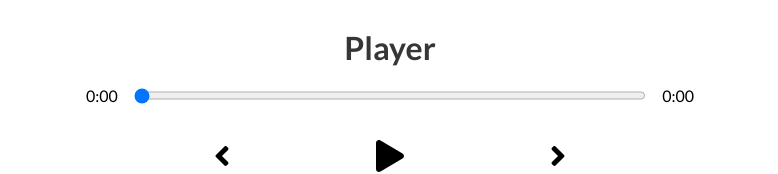
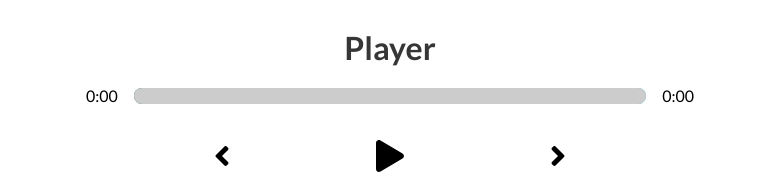
Before and after one commit to nicolas-webdev/react-app-learning, a React (Create React App) app: page / in a window 1280 px wide. Shown: the part 532-706 px from the top of the page, without its empty margins (250-1028 px from the left). Built offline with nearby package versions, Linux system fonts and the light colour scheme.

Commit message:
style the input

```diff
--- a/src/App.js
+++ b/src/App.js
@@ -18,7 +18,11 @@
   const timeUpdateHandler = (e) => {
     const current = e.target.currentTime;
     const duration = e.target.duration;
-    setSongInfo({ ...songInfo, currentTime: current, duration });
+    setSongInfo({
+      ...songInfo,
+      currentTime: current,
+      duration,
+    });
   };
   //state
   const [songs, setSongs] = useState(data());
@@ -27,8 +31,10 @@
   const [songInfo, setSongInfo] = useState({
     currentTime: 0,
     duration: 0,
+    animationPercentage: 0,
   });
   const [libraryStatus, setLibraryStatus] = useState(false);
+
   return (
     <div className="App">
       <Nav libraryStatus={libraryStatus} setLibraryStatus={setLibraryStatus} />
--- a/src/components/Player.js
+++ b/src/components/Player.js
@@ -63,12 +63,23 @@
     }
     playAudio(isPlaying, audioRef);
   };
+  //animation Percentage
+  const animationPercentage = (songInfo.currentTime / songInfo.duration) * 100;
+  const trackAnim = {
+    transform: `translateX(${animationPercentage}%)`,
+  };
 
   return (
     <div className="player">
       <h1>Player</h1>
       <div className="time-control">
         <p>{getTime(songInfo.currentTime)}</p>
+        <div
+          style={{
+            background: `linear-gradient(to right, ${currentSong.color[0]}, ${currentSong.color[1]})`,
+          }}
+          className="track"
+        >
           <input
             min={0}
             max={songInfo.duration || 0}
@@ -76,6 +87,8 @@
             onChange={dragHandler}
             type="range"
           />
+          <div style={trackAnim} className="animate-track"></div>
+        </div>
         <p>{songInfo.duration ? getTime(songInfo.duration) : "0:00"}</p>
       </div>
       <div className="play-control">
--- a/src/styles/_player.scss
+++ b/src/styles/_player.scss
@@ -9,9 +9,14 @@
 .time-control {
   width: 50%;
   display: flex;
+  align-items: center;
+  justify-content: center;
   input {
     width: 100%;
-    padding: 1rem 0rem;
+    // padding: 1rem 0rem;
+    -webkit-appearance: none;
+    background: transparent;
+    cursor: pointer;
   }
   p {
     padding: 1rem;
@@ -28,3 +33,33 @@
     cursor: pointer;
   }
 }
+
+input[type="range"]:focus {
+  outline: none;
+}
+
+input[type="range"]::-webkit-slider-thumb {
+  -webkit-appearance: none;
+  height: 16px;
+  width: 16px;
+}
+
+.track {
+  background: lightblue;
+  width: 100%;
+  height: 1rem;
+  position: relative;
+  border-radius: 1rem;
+  overflow: hidden;
+}
+
+.animate-track {
+  background: rgb(204, 204, 204);
+  width: 100%;
+  height: 100%;
+  position: absolute;
+  top: 0;
+  left: 0;
+  transform: translate(0%);
+  pointer-events: none;
+}
```
Also changed, not shown: 2 other files (tests, documents, lock files or other folders). Lines whose indentation alone changed are shown as unchanged.
